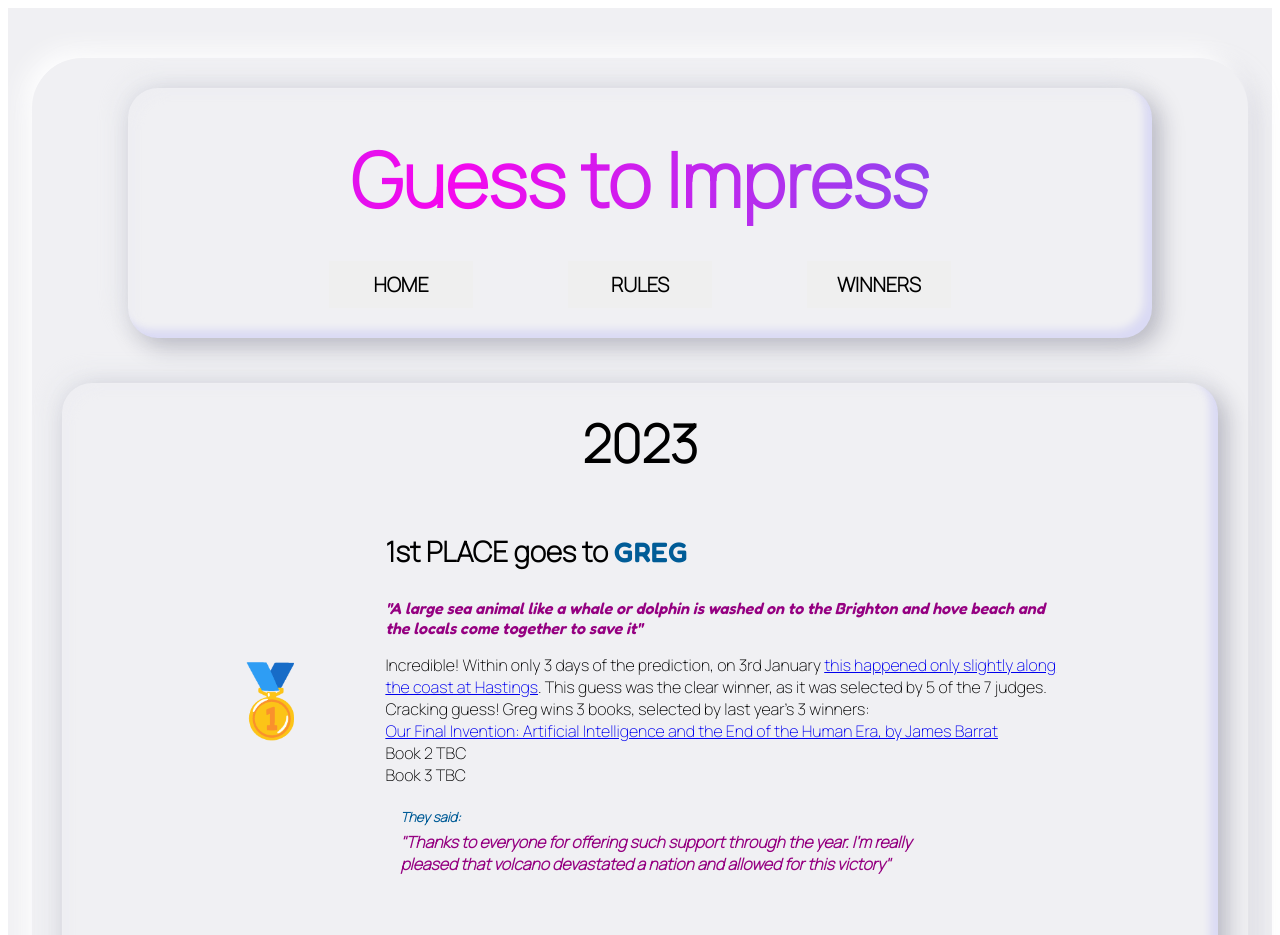
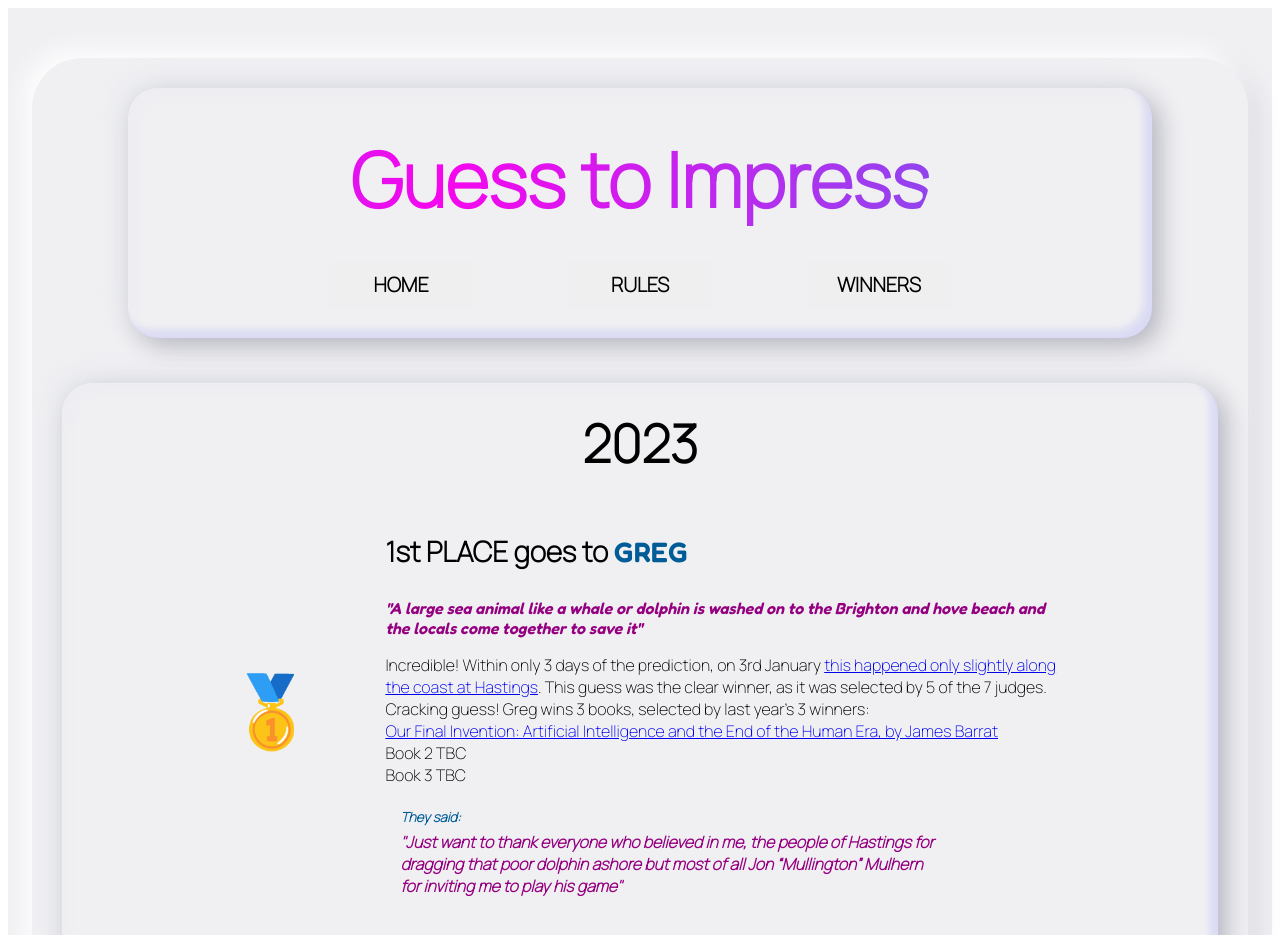
Before and after one commit to curlyfriesplease/guesstoimpress, a React (Create React App) app: page /winners in a window 1280 px wide. Shown: the top 935 px of the page. Built offline with nearby package versions, Linux system fonts and the light colour scheme; no server answers; what aws-amplify would draw is missing.

Commit message:
2023 winners update

```diff
--- a/src/views/winners.js
+++ b/src/views/winners.js
@@ -33,9 +33,9 @@ export const Winners = () => (
         <br />
         Book 3 TBC
         <AcceptanceSpeech>
-          Thanks to everyone for offering such support through the year. I'm
-          really pleased that volcano devastated a nation and allowed for this
-          victory
+          Just want to thank everyone who believed in me, the people of Hastings
+          for dragging that poor dolphin ashore but most of all Jon “Mullington”
+          Mulhern for inviting me to play his game
         </AcceptanceSpeech>
       </ScoreLine>
       <ScoreLine position="2" winner="BRENDAN">
```
